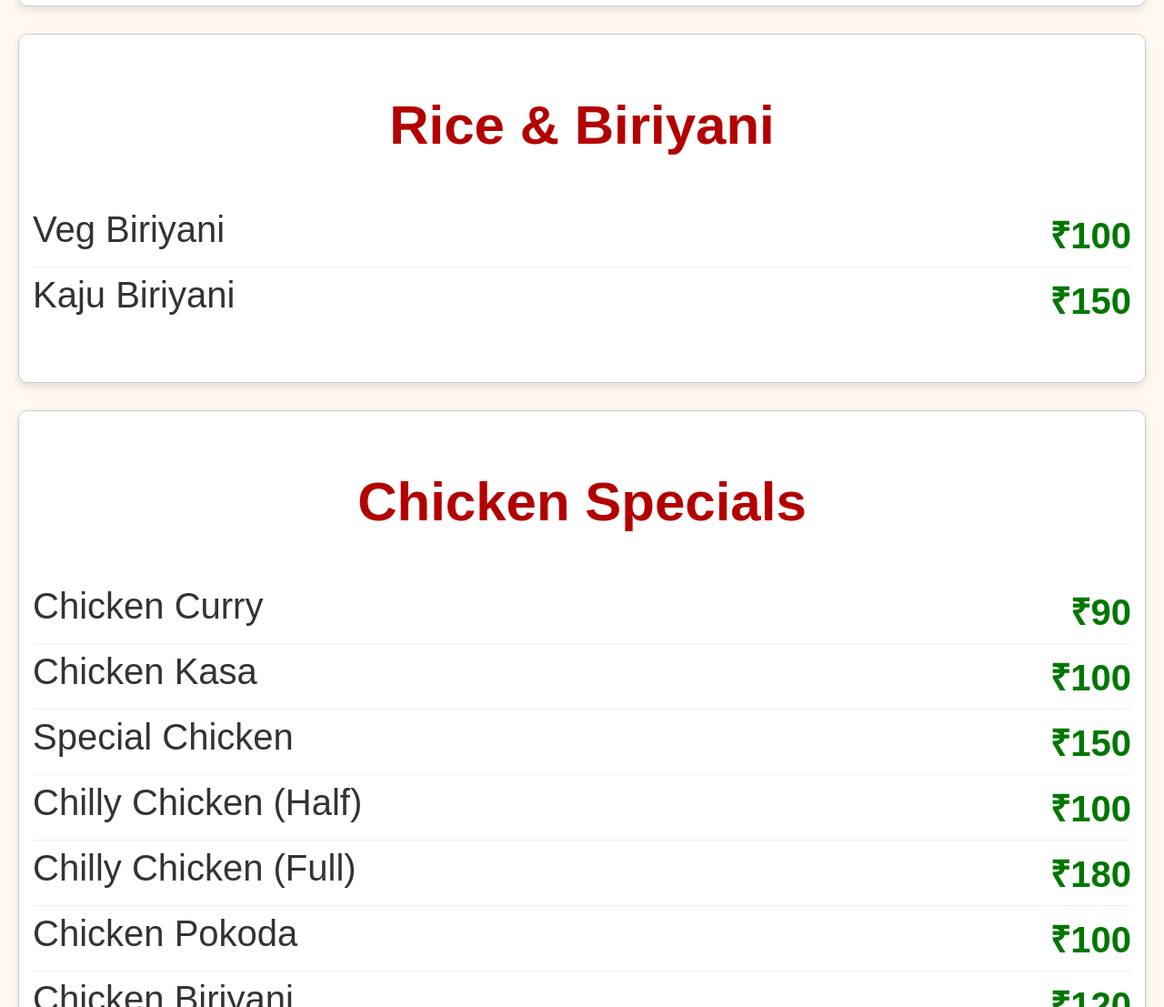
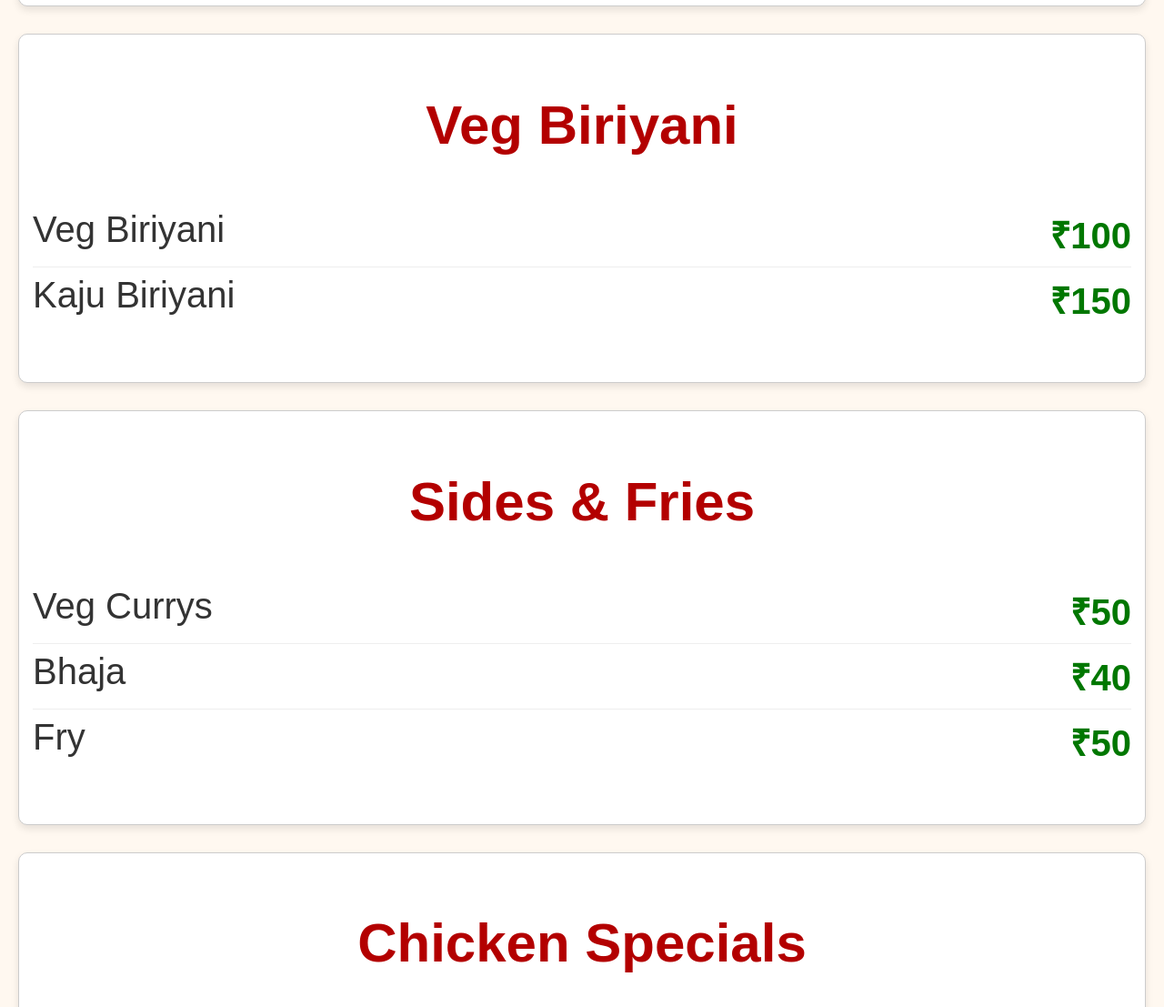
Before and after one commit to sandeepripu/Biswas-Hostel-Menu, a plain HTML site: page index.html in a window 1280 px wide. Shown: the part 1873-2980 px from the top of the page at 91% size. Drawn offline with Linux system fonts and the light colour scheme.

Commit message:
Update index.html

```diff
--- a/index.html
+++ b/index.html
@@ -82,10 +82,19 @@
   </div>
 
   <div class="section">
-    <h2>Rice & Biriyani</h2>
+    <h2>Veg Biriyani</h2>
     <ul>
       <li><span>Veg Biriyani</span> <span class="price">₹100</span></li>
       <li><span>Kaju Biriyani</span> <span class="price">₹150</span></li>
+    </ul>
+  </div>
+
+  <div class="section">
+    <h2>Sides & Fries</h2>
+    <ul>
+      <li><span>Veg Currys</span> <span class="price">₹50</span></li>
+      <li><span>Bhaja</span> <span class="price">₹40</span></li>
+      <li><span>Fry</span> <span class="price">₹50</span></li>
     </ul>
   </div>
 
```
